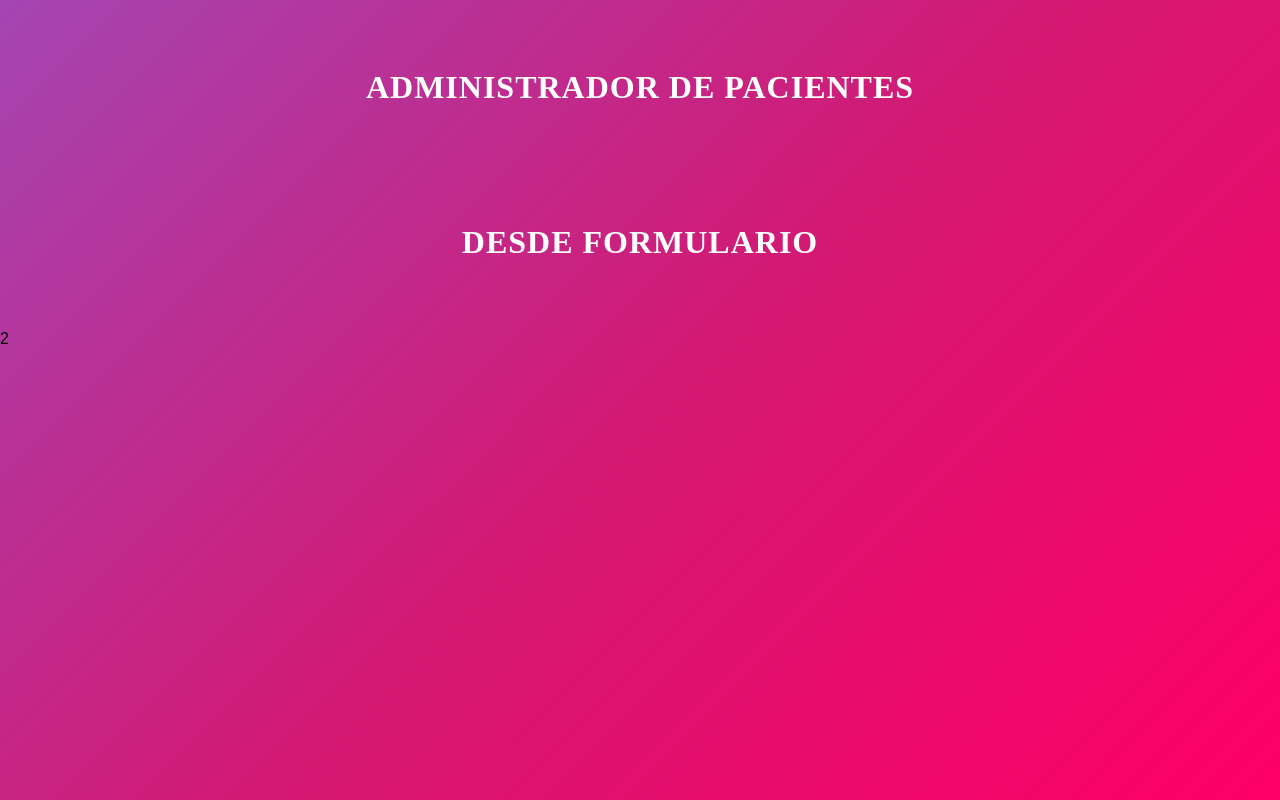
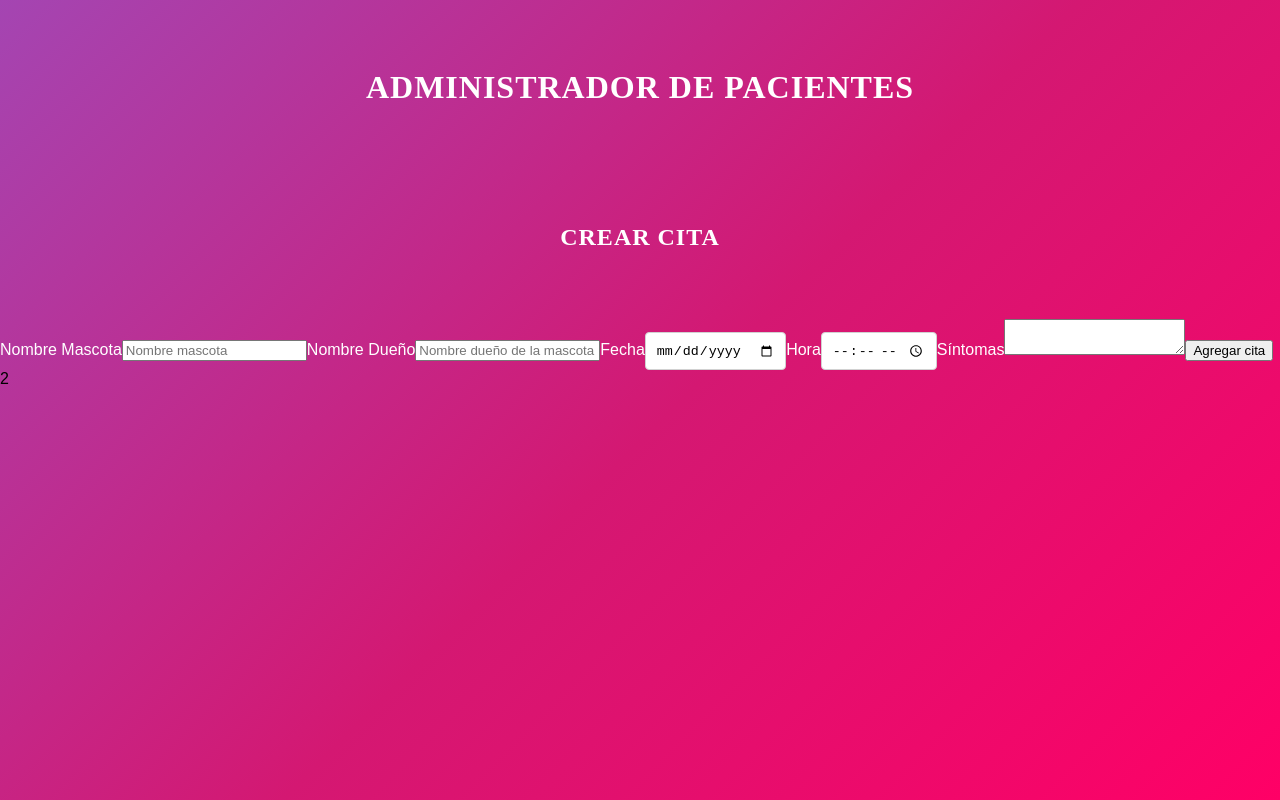
Before and after one commit to Victor-Ve/proyecto-citas-react, a React (Create React App) app: page / in a window 1280 px wide. Built offline with nearby package versions, Linux system fonts and the light colour scheme; the HTML template or start-up script is replaced by a standard one.

Commit message:
Agregando campos al formulario

```diff
--- a/src/components/Formulario.js
+++ b/src/components/Formulario.js
@@ -1,7 +1,48 @@
-import React from "react";
+import React, { Fragment } from "react";
 
 const Formulario = () => {
-  return <h1>Desde Formulario</h1>;
+  return (
+    <Fragment>
+      <h2>Crear cita</h2>
+      <form>
+        <label>Nombre Mascota</label>
+        <input
+          type='text'
+          name='mascota'
+          className='u-full-width'
+          placeholder='Nombre mascota'
+        />
+        <label>Nombre Dueño</label>
+        <input
+          type='text'
+          name='propietarios'
+          className='u-full-width'
+          placeholder='Nombre dueño de la mascota'
+        />
+        <label>Fecha</label>
+        <input
+          type='date'
+          name='fecha'
+          className='u-full-width'
+        />
+        <label>Hora</label>
+        <input
+          type='time'
+          name='hora'
+          className='u-full-width'
+        />
+        <label>Síntomas</label>
+        <textarea
+          className='u-full-width'
+          name='sintomas'></textarea>
+        <button
+          type='submit'
+          className='u-full-width button-primary'>
+          Agregar cita
+        </button>
+      </form>
+    </Fragment>
+  );
 };
 
 export default Formulario;
```
